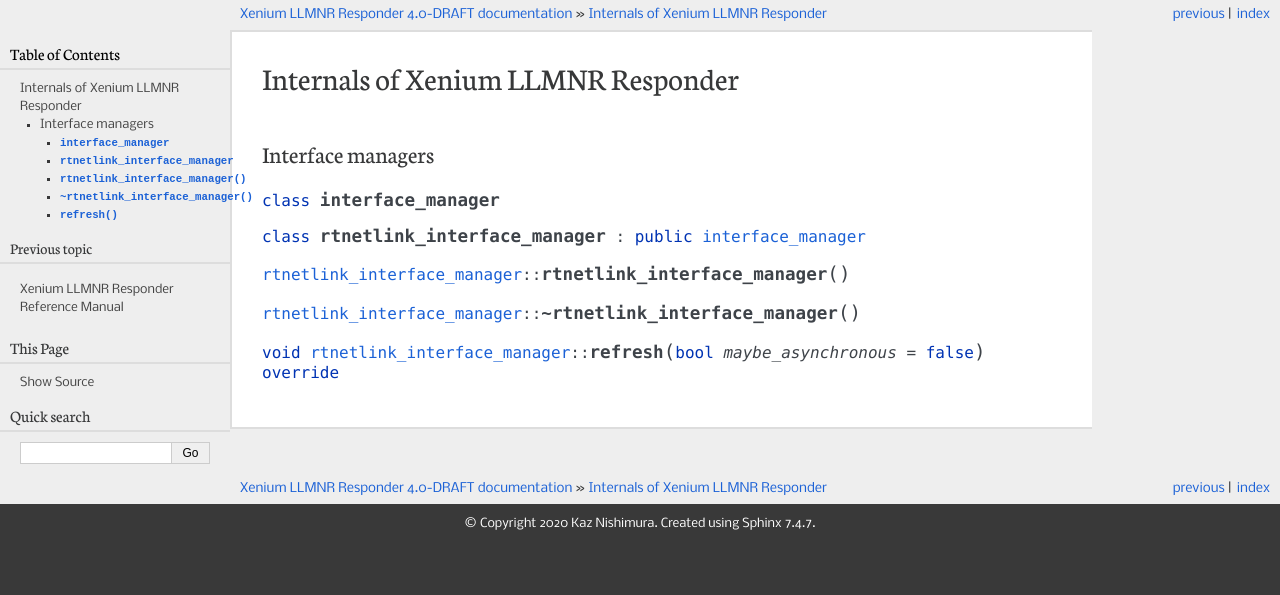
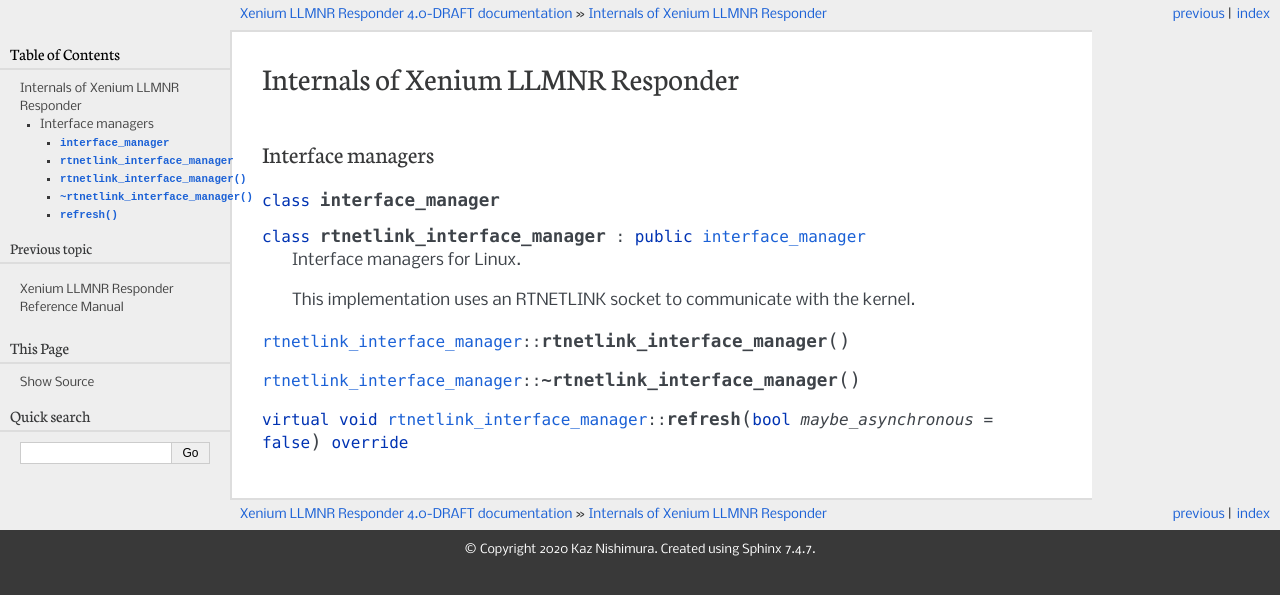
Before and after one commit to vx68k/xllmnrd, a Sphinx documentation site: the page built from sphinx/internals.rst, in a window 1280 px wide. Shown: the top 595 px of the page. Built offline with Sphinx 7.4.7, drawn with Linux system fonts in a browser that asks for light colours.

Commit message:
Update documentation

```diff
--- a/sphinx/internals.rst
+++ b/sphinx/internals.rst
@@ -10,8 +10,12 @@
 
 .. cpp:class:: rtnetlink_interface_manager: public interface_manager
 
+   Interface managers for Linux.
+
+   This implementation uses an RTNETLINK socket to communicate with the kernel.
+
 .. cpp:function:: rtnetlink_interface_manager::rtnetlink_interface_manager()
 
 .. cpp:function:: rtnetlink_interface_manager::~rtnetlink_interface_manager()
 
-.. cpp:function:: void rtnetlink_interface_manager::refresh(bool maybe_asynchronous = false) override
+.. cpp:function:: virtual void rtnetlink_interface_manager::refresh(bool maybe_asynchronous = false) override
```
